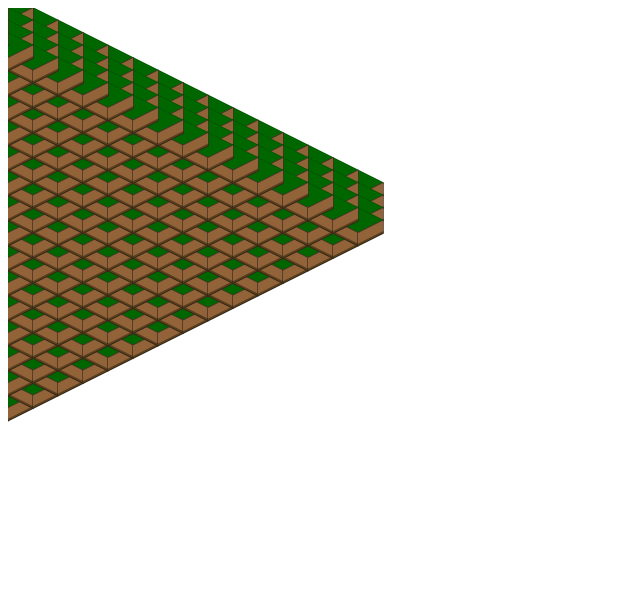
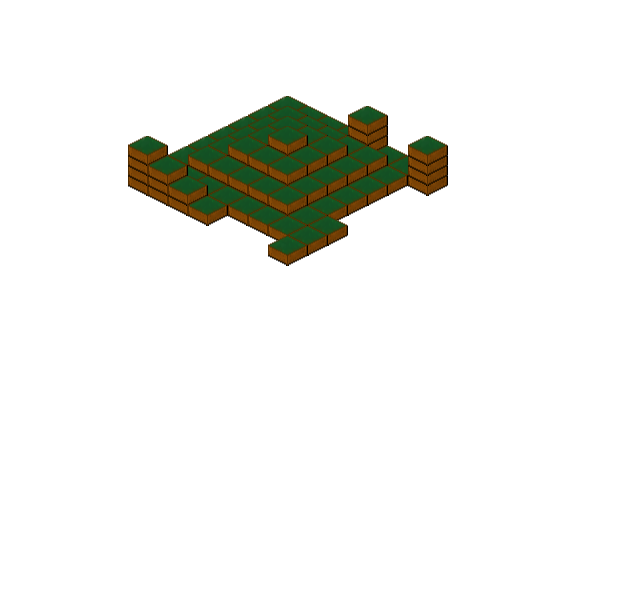
Before and after one commit to RKJuve/ez-img-iso, a website: page public/index.html in a window 1280 px wide. Shown: the whole page, without its empty margins (0-640 px from the left). Drawn offline with nearby package versions, Linux system fonts and the light colour scheme.

Commit message:
z-layering works. also using predrawn tiles

```diff
--- a/public/3d-array-generator.js
+++ b/public/3d-array-generator.js
@@ -1,3 +1,38 @@
+var Queue =  function(){
+	this.priorityArray = [];
+	this.hash = {
+	};
+};
+
+Queue.prototype.enqueue = function(value, priority) {
+	// if new priority, set up array. else push value onto array
+	if (!this.hash[priority]) {
+		this.hash[priority] = [value];
+	} else {
+		this.hash[priority].push(value);
+	}
+	// if new priority is >= than old max,
+	// add new priority to front of priorityArray,
+	// else add new priority to end of priorityArray and then sort descending
+	if (priority >= this.priorityArray[0]) {
+		this.priorityArray.unshift(priority);
+	} else {
+		this.priorityArray.push(priority);
+		this.priorityArray.sort(function(a,b){
+			return b - a;
+		});
+	}
+};
+
+Queue.prototype.dequeue = function() {
+	// shift value to return from bucket
+	var toReturn = this.hash[this.priorityArray[0]].shift();
+	// shift value off priorityArray
+	this.priorityArray.shift();
+
+	return toReturn;
+};
+
 function Array3d(x,y,z) {
 	var temp = [];
 	for (i = 0; i < x; i++) {
@@ -11,7 +46,7 @@ function Array3d(x,y,z) {
  	for (i = 0; i < x; i++) {
 		for (j = 0; j < y; j++) {
 			for (k = 0; k < z; k++) {
-					temp[i][j].push(1);
+					temp[i][j].push(0);
 			}
 		}
  	}
@@ -22,14 +57,14 @@ function GenerateWorld(array, opts) {
 	function genHill(num) {
 		for (i = 0; i < num; i++) {
 			var apex = {};
-				apex.x = 6,
-				apex.y = 8,
-				apex.z = 0;
-			console.log(apex);
+				apex.x = 5,
+				apex.y = 5,
+				apex.z = 3;
+			// console.log(apex);
 			for (i = apex.z; i < z; i++) {
-				for (j = (0 - i); j < (1 + i); j++) {
-					for (k = (0 - i); k < (1 + i); k++) {
-						console.log(k + ', ' + j + ', ' + i)
+				for (j = -i; j < (1 + i); j++) {
+					for (k = -i; k < (1 + i); k++) {
+						// console.log(k + ', ' + j + ', ' + i)
 						array[apex.x + k][apex.y + j][i] = 1;
 					}
 				}
@@ -47,8 +82,83 @@ function GenerateWorld(array, opts) {
 }
 
 var startTime = performance.now();
-var newArray = Array3d(16,16,4);
+var newArray = Array3d(9,9,4);
 endTime = performance.now();
-console.log("done!! took %s seconds", ((endTime-startTime)/1000));
+// console.log("done!! took %s seconds", ((endTime-startTime)/1000));
 
 // newArray = GenerateWorld(newArray)
+newArray = [
+	[
+		[0,0,0,1],
+		[0,0,0,1],
+		[0,0,0,1],
+		[0,0,0,1],
+		[1,1,1,1],
+		[0,0,0,1],
+		[0,0,0,1],
+		[1,1,1,1]
+	],[
+		[0,0,0,1],
+		[0,0,1,1],
+		[0,0,1,1],
+		[0,0,1,1],
+		[0,0,1,1],
+		[0,0,1,1],
+		[0,0,0,1],
+		[0,0,0,0]
+	],[
+		[0,0,0,1],
+		[0,0,1,1],
+		[0,1,1,1],
+		[0,1,1,1],
+		[0,1,1,1],
+		[0,0,1,1],
+		[0,0,0,1],
+		[0,0,0,0]
+	],[
+		[0,0,0,1],
+		[0,0,1,1],
+		[0,1,1,1],
+		[1,1,1,1],
+		[0,1,1,1],
+		[0,0,1,1],
+		[0,0,0,1],
+		[0,0,0,0]
+	],[
+		[0,0,0,1],
+		[0,0,1,1],
+		[0,1,1,1],
+		[0,1,1,1],
+		[0,1,1,1],
+		[0,0,1,1],
+		[0,0,0,1],
+		[0,0,0,0]
+	],[
+		[0,0,0,1],
+		[0,0,1,1],
+		[0,0,1,1],
+		[0,0,1,1],
+		[0,0,1,1],
+		[0,0,1,1],
+		[0,0,0,1],
+		[0,0,0,1]
+	],[
+		[0,0,0,1],
+		[0,0,0,1],
+		[0,0,0,1],
+		[0,0,0,1],
+		[0,0,0,1],
+		[0,0,0,1],
+		[0,0,0,1],
+		[0,0,0,1]
+	],[
+		[1,1,1,1],
+		[0,1,1,1],
+		[0,0,1,1],
+		[0,0,0,1],
+		[0,0,0,0],
+		[0,0,0,0],
+		[0,0,0,0],
+		[0,0,0,1]
+	]
+]
--- a/public/canvas-helper.js
+++ b/public/canvas-helper.js
@@ -1,6 +1,6 @@
-for (i = 0; i < 100; i++) {
+for (i = 0; i < 101; i++) {
 	var temp = document.createElement('canvas')
 	temp.id = 'c' + i;
-	temp.style['z-index'] = 100 - i;
+	temp.style['z-index'] = i;
 	$('body').append(temp);
 }
--- a/public/ez-canvas-iso.js
+++ b/public/ez-canvas-iso.js
@@ -5,40 +5,38 @@
 /////////
 // GLOBALS
 /////////
-var gridSize = 25;
+var gridSize = 20;
 var APP = {};
 APP.Canvases = {};
 
+// set up tile image
+var Tile = new Image();
+	Tile.src = 'tiletest.png';
+
+
+
+
 $('canvas').each(function() {
 	APP.Canvases[this.id] = this;
-	APP.Canvases[this.id].width = $('body').width();
-	APP.Canvases[this.id].height = 500;
-	console.log(this);
+	this.width = 600;
+	this.height = 600;
 })
 
 var canvasCenter = (function(){
-	var x = $('#canvas1').width() / 2;
-	var y = $('#canvas1').height() / 16;
+	var x = $('#c1').width() / 2;
+	var y = $('#c1').height() / 16;
 	return {x: x, y: y}
 })()
 
 function isoToCart(x, y, z) {
-	var X =  -x + y - 2;
-	var Y = 0.5 * (x + y) - (z / 2) + 1;
+	var X =  y - x - 2;
+	var Y = 0.5 * (x + y) + (z / 2) + 1;
 	return { X: X, Y: Y};
 }
-// var i, j;
-
-newArray.forEach(function(el, ind) {
-	i = ind;
-	el.forEach(function(el, ind){
-		j = ind;
-		el.forEach(function(el, ind) {
-
-			if (el === 1) {
-				var cartOBJ = isoToCart(i, j, ind);
-				var canvas = APP.Canvases['c'+(ind+i+j)];
-
+function drawTile(x,y,z) {
+	var cartOBJ = isoToCart(x, y, z);
+	var canvas = APP.Canvases['c'+(50-(z-y-x))];
+	console.log(canvas.id);
 
 	var X = canvasCenter.x + (cartOBJ.X * gridSize),
 	    Y = canvasCenter.y + (cartOBJ.Y * gridSize),
@@ -47,66 +45,83 @@ newArray.forEach(function(el, ind) {
 		y1 = Y - (gridSize * 0.5),
 		y2 = Y + (gridSize * 0.5),
 		y3 = Y + gridSize;
+	console.log(X +', '+Y)
+	el = canvas.getContext('2d');
 
-				el = canvas.getContext('2d');
-				el.fillStyle = '#006600';
-				el.strokeStyle = '#005500';
-				el.lineJoin = 'round';
-				el.lineWidth = 1.5;
-				el.beginPath();
-				el.moveTo(X, Y);
-				el.lineTo(x1, y1);
-				el.lineTo(x2, Y);
-				el.lineTo(x1, y2);
-				el.closePath();
-				el.stroke();
-				el.fill();
+	el.drawImage(Tile, X, Y);
+	// Old draw method
+	//////////
+	// el.fillStyle = '#006600';
+	// el.strokeStyle = '#005500';
+	// el.lineJoin = 'round';
+	// el.lineWidth = 1.5;
+	// el.beginPath();
+	// el.moveTo(X, Y);
+	// el.lineTo(x1, y1);
+	// el.lineTo(x2, Y);
+	// el.lineTo(x1, y2);
+	// el.closePath();
+	// el.stroke();
+	// el.fill();
 
-				el.fillStyle = '#926239';
-				el.strokeStyle = '#423229';
+	// el.fillStyle = '#926239';
+	// el.strokeStyle = '#423229';
 
-				el.beginPath();
-				el.moveTo(X, Y);
-				el.lineTo(x1, y2);
-				el.lineTo(x1, y3);
-				el.lineTo(X, y2);
-				el.closePath();
-				el.stroke();
-				el.fill();
+	// el.beginPath();
+	// el.moveTo(X, Y);
+	// el.lineTo(x1, y2);
+	// el.lineTo(x1, y3);
+	// el.lineTo(X, y2);
+	// el.closePath();
+	// el.stroke();
+	// el.fill();
 
-				// var grd = c1.createLinearGradient(X,Y,(X+gridSize),(Y+gridSize));
-				// grd.addColorStop(0,"#926239");
-				// grd.addColorStop(1,"#926200");
+	// // var grd = c1.createLinearGradient(X,Y,(X+gridSize),(Y+gridSize));
+	// // grd.addColorStop(0,"#926239");
+	// // grd.addColorStop(1,"#926200");
 
-				// el.fillStyle = grd;
+	// // el.fillStyle = grd;
 
-				el.beginPath();
-				el.moveTo(x1, y2);
-				el.lineTo(x2, Y);
-				el.lineTo(x2, y2);
-				el.lineTo(x1, y3);
-				el.closePath();
-				el.stroke();
-				el.fill();
+	// el.beginPath();
+	// el.moveTo(x1, y2);
+	// el.lineTo(x2, Y);
+	// el.lineTo(x2, y2);
+	// el.lineTo(x1, y3);
+	// el.closePath();
+	// el.stroke();
+	// el.fill();
 
-				// shading
-				el.strokeStyle = 'rgba(35, 29, 0, 0.5)';
-				el.beginPath();
-				el.moveTo(x2, y2);
-				el.lineTo(x2, (y2 - 1));
-				el.lineTo(x1, (y3 - 1));
-				el.lineTo(X, (y2 - 1));
-				el.lineTo(X, y2);
-				el.lineTo(x1, y3);
-				el.closePath();
-				el.stroke();
+	// // shading
+	// el.strokeStyle = 'rgba(35, 29, 0, 0.5)';
+	// el.beginPath();
+	// el.moveTo(x2, y2);
+	// el.lineTo(x2, (y2 - 1));
+	// el.lineTo(x1, (y3 - 1));
+	// el.lineTo(X, (y2 - 1));
+	// el.lineTo(X, y2);
+	// el.lineTo(x1, y3);
+	// el.closePath();
+	// el.stroke();
+}
 
+var queue = new Queue();
+var counter = 0;
+
+
+Tile.onload = function() {
+// draw newArray as isotiles
+for (i = 0; i < newArray.length; i++) {
+	for (j = 0; j < newArray[0].length; j++) {
+		for (k = 0; k < newArray[0][0].length; k++) {
+			if (newArray[i][j][k] === 1) {
+				counter++;
+				queue.enqueue([i,j,k], (50-(k-j-i)) );
 			}
-	})
-})
-});
-// var ctx = c.getContext('2d');
-
-//     ctx.fillRect(25,25,100,100);
-//     ctx.clearRect(45,45,60,60);
-//     ctx.strokeRect(50,50,50,50);
+		}
+	}
+}
+for (i = counter; i > 0; i--) {
+	var temp = queue.dequeue()
+	drawTile(temp[0],temp[1],temp[2]);
+}
+}
--- a/public/main.css
+++ b/public/main.css
@@ -5,16 +5,3 @@ html, body {
 canvas {
 	position: absolute;
 }
-
-#canvas1 {
-	z-index: 10;
-}
-#canvas2 {
-	z-index: 10;
-}
-#canvas3 {
-	z-index: 10;
-}
-#canvas4 {
-	z-index: 10;
-}
```
Also changed, not shown: public/tiletest.png (added). Lines whose indentation alone changed are shown as unchanged.
